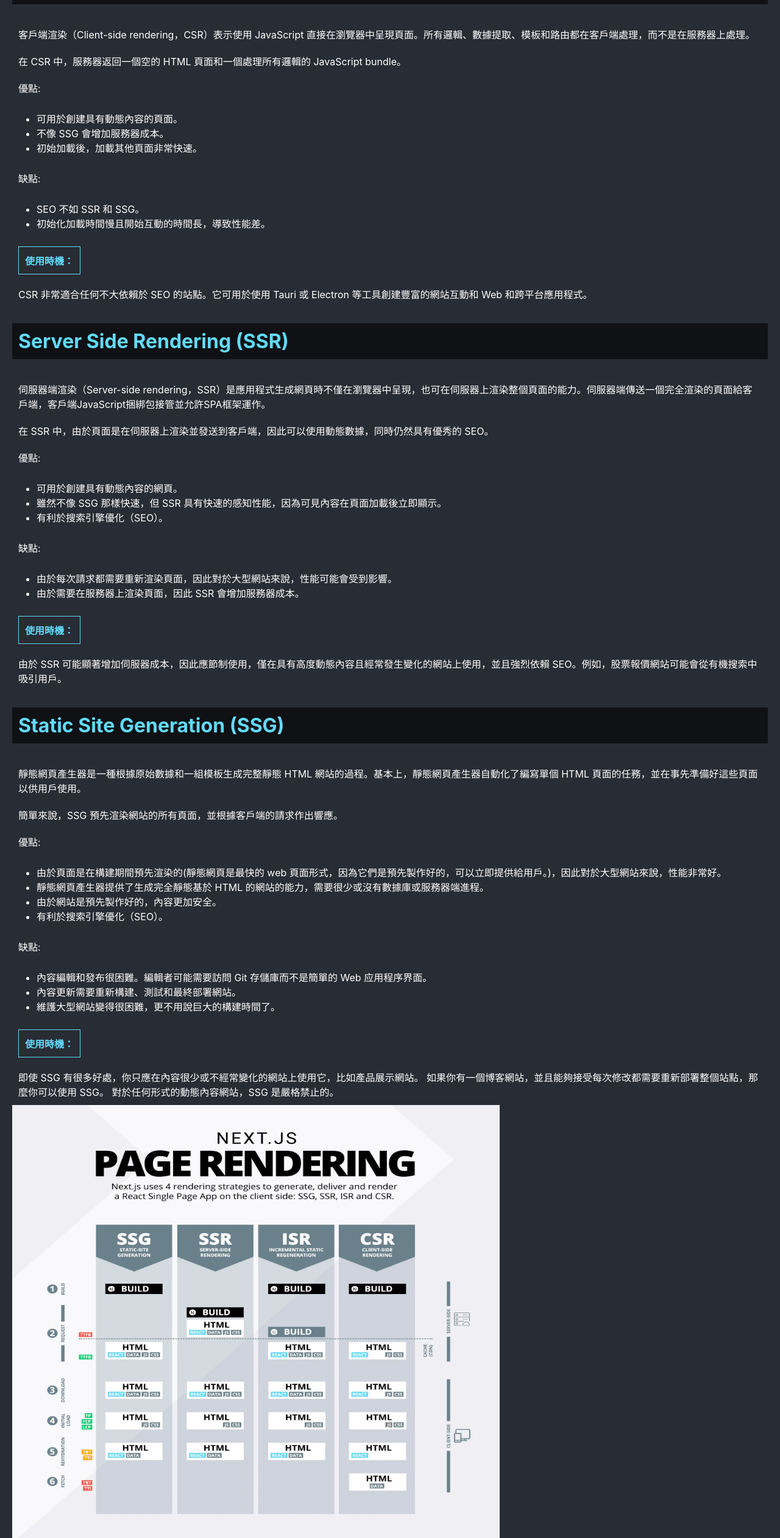
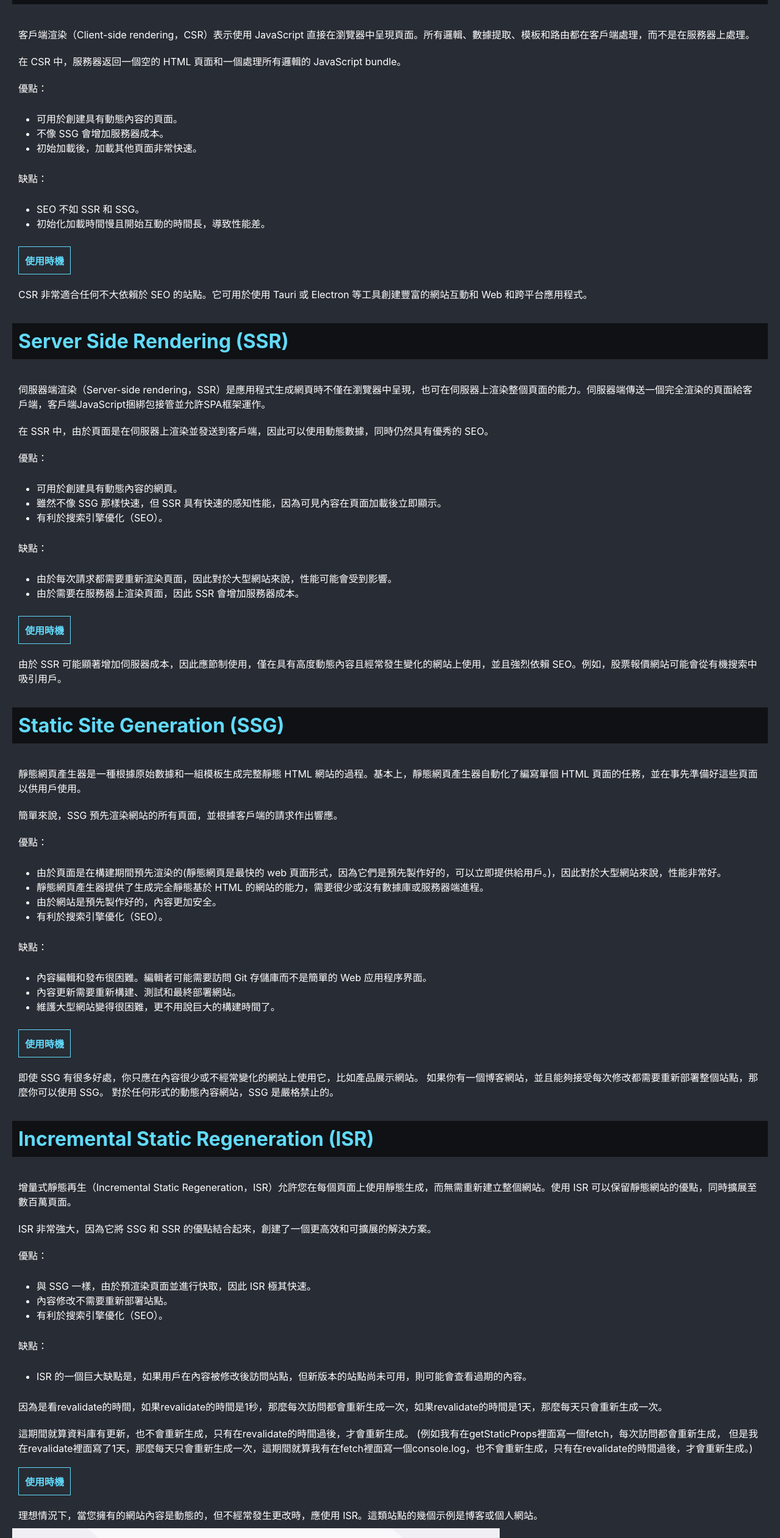
Before and after one commit to Bobo100/React-Next.js-Introduce, a Next.js app: page /Nextjs_render in a window 1280 px wide. Shown: the part 1440-3962 px from the top of the page at 61% size. Built offline with nearby package versions, Linux system fonts and the light colour scheme.

Commit message:
Update Nextjs_render.tsx

```diff
--- a/pages/Nextjs_render.tsx
+++ b/pages/Nextjs_render.tsx
@@ -27,57 +27,77 @@ const Nextjs_render = () => {
                 <h2>Client Side Rendering (CSR)</h2>
                 <p>客戶端渲染（Client-side rendering，CSR）表示使用 JavaScript 直接在瀏覽器中呈現頁面。所有邏輯、數據提取、模板和路由都在客戶端處理，而不是在服務器上處理。</p>
                 <p>在 CSR 中，服務器返回一個空的 HTML 頁面和一個處理所有邏輯的 JavaScript bundle。</p>
-                <p>優點:</p>
+                <p>優點：</p>
                 <ul>
                     <li>可用於創建具有動態內容的頁面。</li>
                     <li>不像 SSG 會增加服務器成本。</li>
                     <li>初始加載後，加載其他頁面非常快速。</li>
                 </ul>
-                <p>缺點:</p>
+                <p>缺點：</p>
                 <ul>
                     <li>SEO 不如 SSR 和 SSG。</li>
                     <li>初始化加載時間慢且開始互動的時間長，導致性能差。</li>
                 </ul>
-                <p className="hightlight">使用時機：</p>
+                <p className="hightlight">使用時機</p>
                 <p>CSR 非常適合任何不大依賴於 SEO 的站點。它可用於使用 Tauri 或 Electron 等工具創建豐富的網站互動和 Web 和跨平台應用程式。</p>
 
                 <h2>Server Side Rendering (SSR)</h2>
                 <p>伺服器端渲染（Server-side rendering，SSR）是應用程式生成網頁時不僅在瀏覽器中呈現，也可在伺服器上渲染整個頁面的能力。伺服器端傳送一個完全渲染的頁面給客戶端，客戶端JavaScript捆綁包接管並允許SPA框架運作。</p>
                 <p>在 SSR 中，由於頁面是在伺服器上渲染並發送到客戶端，因此可以使用動態數據，同時仍然具有優秀的 SEO。</p>
-                <p>優點:</p>
+                <p>優點：</p>
                 <ul>
                     <li>可用於創建具有動態內容的網頁。</li>
                     <li>雖然不像 SSG 那樣快速，但 SSR 具有快速的感知性能，因為可見內容在頁面加載後立即顯示。</li>
                     <li>有利於搜索引擎優化（SEO）。</li>
                 </ul>
-                <p>缺點:</p>
+                <p>缺點：</p>
                 <ul>
                     <li>由於每次請求都需要重新渲染頁面，因此對於大型網站來說，性能可能會受到影響。</li>
                     <li>由於需要在服務器上渲染頁面，因此 SSR 會增加服務器成本。</li>
                 </ul>
-                <p className="hightlight">使用時機：</p>
+                <p className="hightlight">使用時機</p>
                 <p>由於 SSR 可能顯著增加伺服器成本，因此應節制使用，僅在具有高度動態內容且經常發生變化的網站上使用，並且強烈依賴 SEO。例如，股票報價網站可能會從有機搜索中吸引用戶。</p>
 
                 <h2>Static Site Generation (SSG)</h2>
                 <p>靜態網頁產生器是一種根據原始數據和一組模板生成完整靜態 HTML 網站的過程。基本上，靜態網頁產生器自動化了編寫單個 HTML 頁面的任務，並在事先準備好這些頁面以供用戶使用。</p>
                 <p>簡單來說，SSG 預先渲染網站的所有頁面，並根據客戶端的請求作出響應。</p>
-                <p>優點:</p>
+                <p>優點：</p>
                 <ul>
                     <li>由於頁面是在構建期間預先渲染的(靜態網頁是最快的 web 頁面形式，因為它們是預先製作好的，可以立即提供給用戶。)，因此對於大型網站來說，性能非常好。</li>
                     <li>靜態網頁產生器提供了生成完全靜態基於 HTML 的網站的能力，需要很少或沒有數據庫或服務器端進程。</li>
                     <li>由於網站是預先製作好的，內容更加安全。</li>
                     <li>有利於搜索引擎優化（SEO）。</li>
                 </ul>
-                <p>缺點:</p>
+                <p>缺點：</p>
                 <ul>
                     <li>內容編輯和發布很困難。編輯者可能需要訪問 Git 存儲庫而不是簡單的 Web 应用程序界面。</li>
                     <li>內容更新需要重新構建、測試和最終部署網站。</li>
                     <li>維護大型網站變得很困難，更不用說巨大的構建時間了。</li>
                 </ul>
-                <p className="hightlight">使用時機：</p>
+                <p className="hightlight">使用時機</p>
                 <p>即使 SSG 有很多好處，你只應在內容很少或不經常變化的網站上使用它，比如產品展示網站。
                     如果你有一個博客網站，並且能夠接受每次修改都需要重新部署整個站點，那麼你可以使用 SSG。
                     對於任何形式的動態內容網站，SSG 是嚴格禁止的。</p>
+
+                <h2>Incremental Static Regeneration (ISR)</h2>
+                <p>增量式靜態再生（Incremental Static Regeneration，ISR）允許您在每個頁面上使用靜態生成，而無需重新建立整個網站。使用 ISR 可以保留靜態網站的優點，同時擴展至數百萬頁面。</p>
+                <p>ISR 非常強大，因為它將 SSG 和 SSR 的優點結合起來，創建了一個更高效和可擴展的解決方案。</p>
+                <p>優點：</p>
+                <ul>
+                    <li>與 SSG 一樣，由於預渲染頁面並進行快取，因此 ISR 極其快速。</li>
+                    <li>內容修改不需要重新部署站點。</li>
+                    <li>有利於搜索引擎優化（SEO）。</li>
+                </ul>
+                <p>缺點：</p>
+                <ul>
+                    <li>ISR 的一個巨大缺點是，如果用戶在內容被修改後訪問站點，但新版本的站點尚未可用，則可能會查看過期的內容。</li>
+                </ul>
+                <p>因為是看revalidate的時間，如果revalidate的時間是1秒，那麼每次訪問都會重新生成一次，如果revalidate的時間是1天，那麼每天只會重新生成一次。</p>
+                <p>這期間就算資料庫有更新，也不會重新生成，只有在revalidate的時間過後，才會重新生成。
+                    (例如我有在getStaticProps裡面寫一個fetch，每次訪問都會重新生成，
+                    但是我在revalidate裡面寫了1天，那麼每天只會重新生成一次，這期間就算我有在fetch裡面寫一個console.log，也不會重新生成，只有在revalidate的時間過後，才會重新生成。)</p>
+                <p className="hightlight">使用時機</p>
+                <p>理想情況下，當您擁有的網站內容是動態的，但不經常發生更改時，應使用 ISR。這類站點的幾個示例是博客或個人網站。</p>
 
 
                 <Image src="/images/rendering.jpg" width={800} height={800} alt="" />
@@ -97,7 +117,7 @@ const Nextjs_render = () => {
 
                 <Prism language="javascript" style={vscDarkPlus}>
                     {`useEffect(() => {
-    fetch('https://api.countapi.xyz/hit/nextjs-example/isr')
+    fetch('https：//api.countapi.xyz/hit/nextjs-example/isr')
         .then(res => res.json())
         .then(json => console.log(json));
 }, []);`}
```
